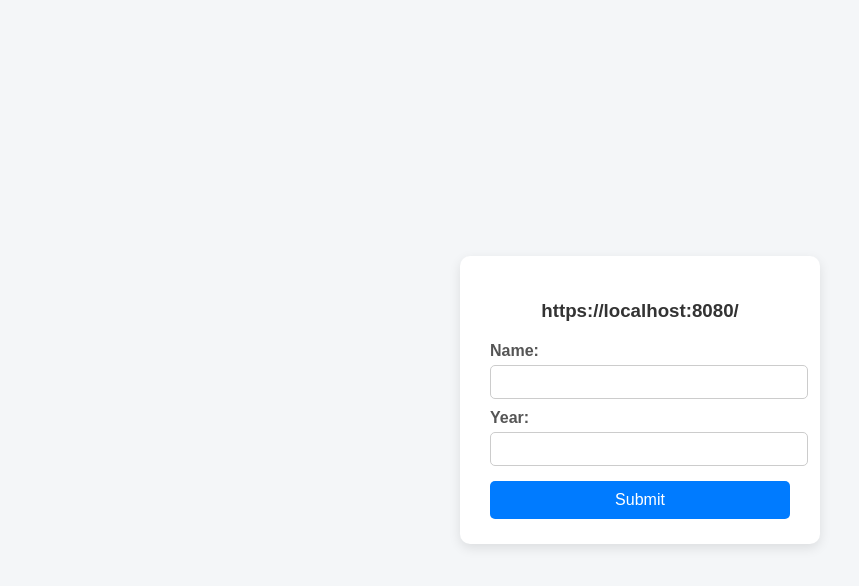
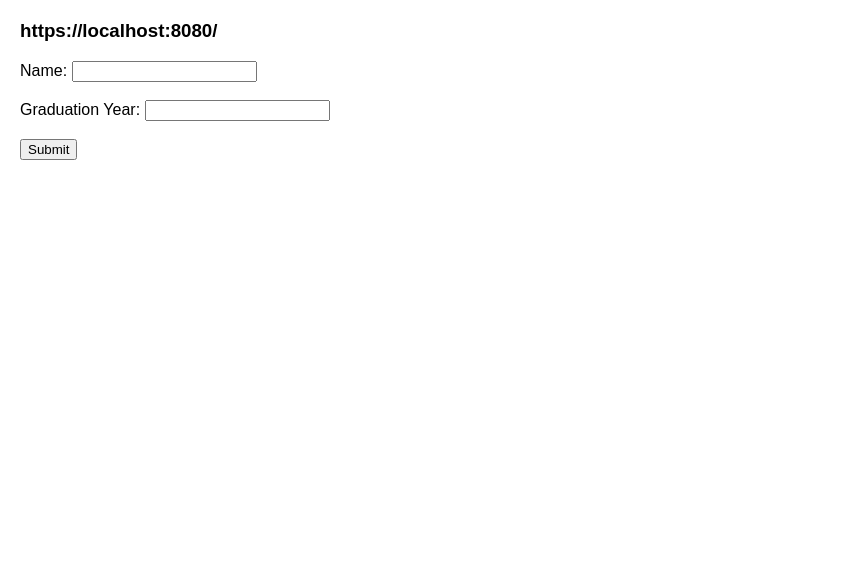
Before and after one commit to acciojob/sharable-urls-Azam92053, a website: page main.html in a window 1280 px wide. Shown: the whole page, without its empty margins (0-859 px from the left). Drawn offline with Linux system fonts and the light colour scheme.

Commit message:
created a submission

```diff
--- a/main.html
+++ b/main.html
@@ -2,88 +2,52 @@
 <html lang="en">
 <head>
     <meta charset="UTF-8">
-  <title>URL Builder</title>
-
+    <meta name="viewport" content="width=device-width, initial-scale=1.0">
+    <title>Sharable URLs</title>
     <style>
         body {
             font-family: Arial, sans-serif;
-      background-color: #f4f6f8;
-      display: flex;
-      justify-content: center;
-      align-items: center;
-      height: 100vh;
-      margin: 0;
-    }
-
-    .container {
-      background: #fff;
-      padding: 25px 30px;
-      border-radius: 10px;
-      box-shadow: 0 4px 12px rgba(0,0,0,0.1);
-      width: 300px;
-      text-align: center;
-    }
-
-    h3 {
-      margin-bottom: 20px;
-      color: #333;
-      word-break: break-all;
-    }
-
-    label {
-      display: block;
-      text-align: left;
-      margin-top: 10px;
-      font-weight: bold;
-      color: #555;
-    }
-
-    input {
-      width: 100%;
-      padding: 8px;
-      margin-top: 5px;
-      border: 1px solid #ccc;
-      border-radius: 5px;
-      font-size: 14px;
-    }
-
-    button {
-      margin-top: 15px;
-      width: 100%;
-      padding: 10px;
-      background-color: #007bff;
-      color: white;
-      border: none;
-      border-radius: 5px;
-      font-size: 16px;
-      cursor: pointer;
-    }
-
-    button:hover {
-      background-color: #0056b3;
+            margin: 20px;
         }
     </style>
 </head>
 <body>
 
-  <div class="container">
-    <!-- URL display at top -->
+
     <h3 id="url">https://localhost:8080/</h3>
 
-    <!-- Name field -->
+    <form id="urlForm">
         <label for="name">Name:</label>
-    <input type="text" id="name" name="name" >
+        <input type="text" id="name" name="name" required><br><br>
 
-    <!-- Year field -->
-    <label for="year">Year:</label>
-    <input type="number" id="year" name="year" >
+        <label for="year">Graduation Year:</label>
+        <input type="number" id="year" name="year" required><br><br>
 
-    <!-- Submit button -->
-    <button id="button">Submit</button>
-  </div>
+        <button type="submit" id="button">Submit</button>
+    </form>
+
 
     <script>
+        document.getElementById("urlForm").addEventListener("submit", function(event) {
+            event.preventDefault(); // Prevent the form from submitting
 
+            // Get the values from the input fields
+            const name = document.getElementById("name").value;
+            const year = document.getElementById("year").value;
+
+            // Construct the query string
+            let queryString = "";
+            if (name) {
+                queryString += `name=${encodeURIComponent(name)}`;
+            }
+            if (year) {
+                queryString += (queryString ? "&" : "") + `year=${encodeURIComponent(year)}`;
+            }
+
+            // Update the h3 element with the new URL
+            const baseUrl = "https://localhost:8080/";
+            document.getElementById("url").innerText = baseUrl + "?" + queryString;
+        });
     </script>
 
 </body>
```
Also changed, not shown: script.js (deleted, +0 -27 lines). Lines whose indentation alone changed are shown as unchanged.
